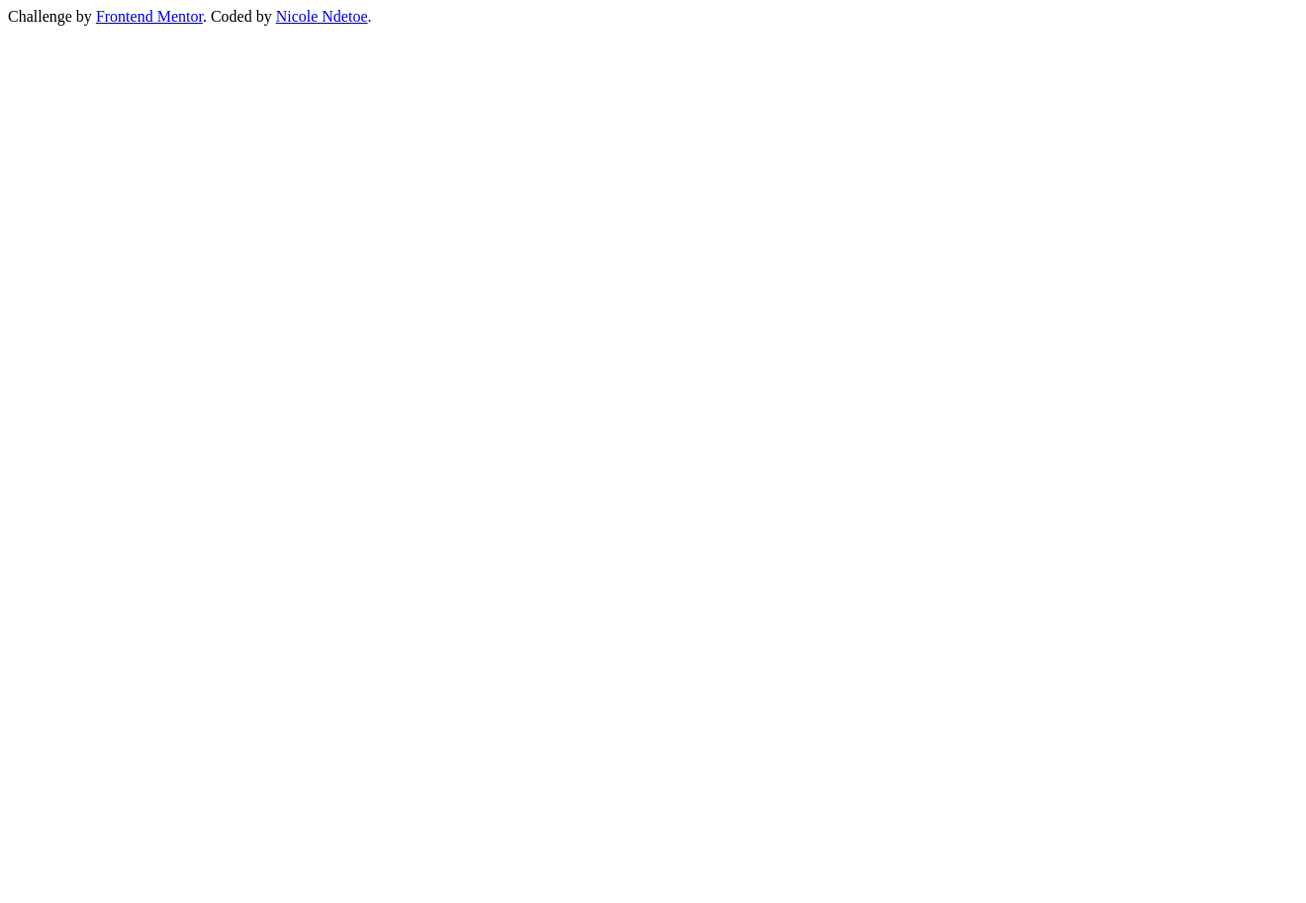
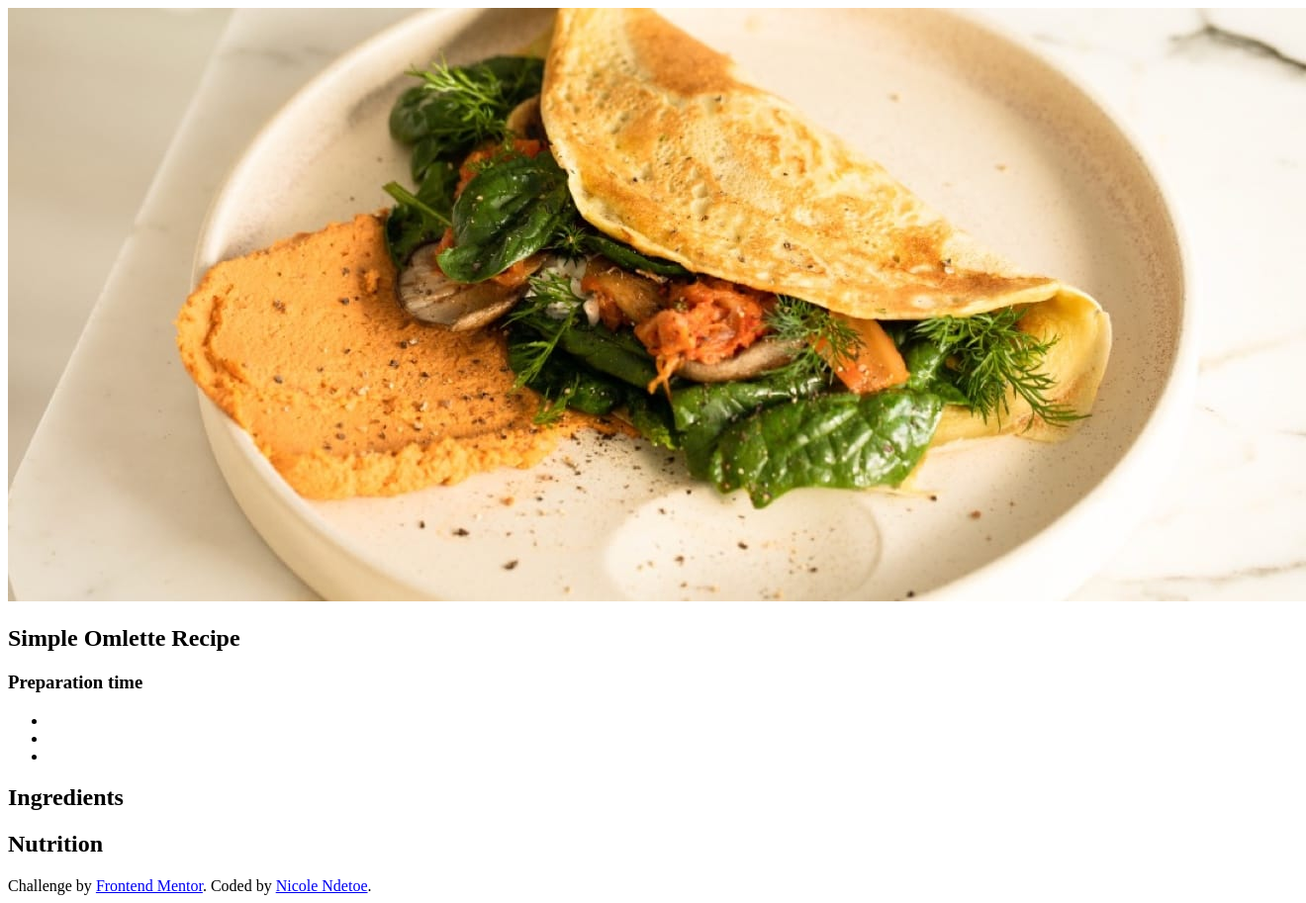
Before and after one commit to nndeto/recipePage, a plain HTML site: page index.html in a window 1280 px wide. Shown: the whole page at 99% size, 1320 px wide, since content can reach past the window. Before the commit the page ends 800 px from the top, so only its background shows below. Drawn offline with Linux system fonts and the light colour scheme.

Commit message:
laid out semantic html

```diff
--- a/index.html
+++ b/index.html
@@ -11,6 +11,32 @@
 
 </head>
 <body>
+
+<main>
+  <section>
+    <img src = "assets/images/image-omelette.jpeg" alt = "omlette on a plate loaded with vegetables">
+  </section>
+  <section>
+    <h1>Simple Omlette Recipe</h1>
+    <p></p>
+  </section>
+  <section>
+    <h3>Preparation time</h3>
+    <ul><li></li><li></li><li></li></ul>
+  </section>
+  <section>
+    <h2>Ingredients</h2>
+    <p></p>
+  </section>
+  <section>
+    <h2>Nutrition</h2>
+    <p></p>
+    <table>
+
+    </table>
+  </section>
+</main>
+
 
   <!-- Simple Omelette Recipe
 
```
